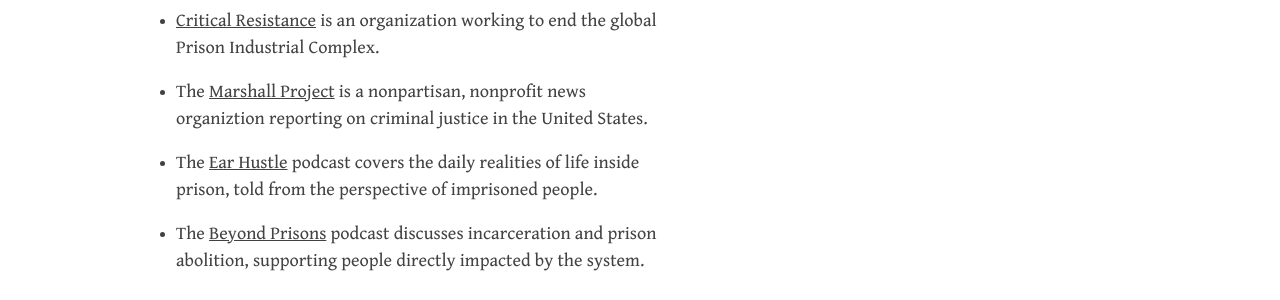
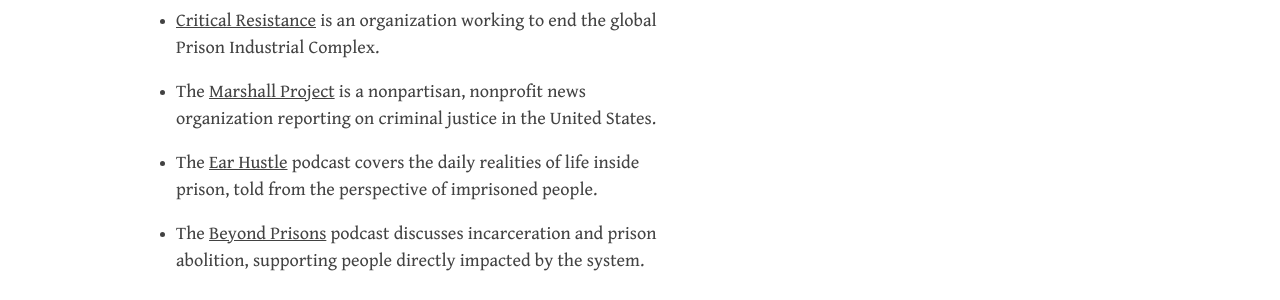
Before and after one commit to prisonbookscollective/prisonbookscollective.github.io, a Jekyll site: the page built from resources.md, in a window 1280 px wide and 900 px high, scrolled down 2396 px. Shown: the part 179-479 px from the top of the window. Built offline with Jekyll 4.4.1, drawn with Linux system fonts in a browser that asks for light colours.

Commit message:
Fixes a typo

```diff
--- a/resources.md
+++ b/resources.md
@@ -47,7 +47,7 @@
 		<li><p>The “<a href="https://www.aaihs.org/prison-abolition-syllabus-2-0/">Prison Abolition Syllabus 2.0</a>” published by <i>Black Perspectives</i> is an extensive list of critical Black perspectives on the expansion of the prison system and abolition efforts.</p></li>
 		<li><p><a href="https://www.prisonlegalnews.org/">Prison Legal News</a> is a pubication of the Human Rights Defense Center covering the United States carceral system. </p></li>
 		<li><p><a href="http://criticalresistance.org/">Critical Resistance</a> is an organization working to end the global Prison Industrial Complex.</p></li>
-		<li><p>The <a href="https://www.themarshallproject.org/">Marshall Project</a> is a nonpartisan, nonprofit news organiztion reporting on criminal justice in the United States.</p></li>
+		<li><p>The <a href="https://www.themarshallproject.org/">Marshall Project</a> is a nonpartisan, nonprofit news organization reporting on criminal justice in the United States.</p></li>
 		<li><p>The <a href="https://www.earhustlesq.com/">Ear Hustle</a> podcast covers the daily realities of life inside prison, told from the perspective of imprisoned people.</p></li>
 		<li><p>The <a href="https://shadowproof.com/beyond-prisons/">Beyond Prisons</a> podcast discusses incarceration and prison abolition, supporting people directly impacted by the system.</p></li>
 	</ul>
```
